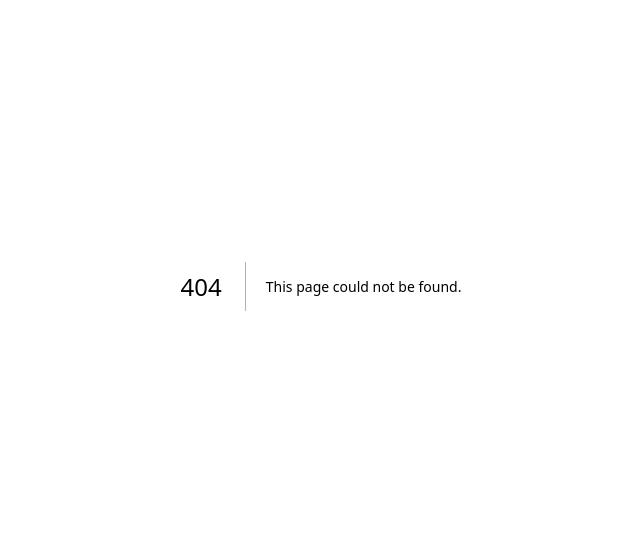
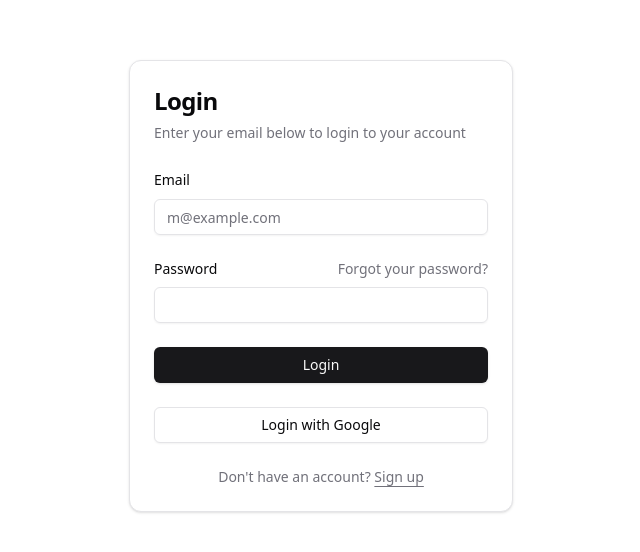
Before and after one commit to OladeleSeyi/cuddly-octo-spork, a Next.js app: page /login in a window 1280 px wide. Before the commit this address had no page. Shown: the part 114-666 px from the top of the page, without its empty margins (319-959 px from the left). Built offline with nearby package versions, Linux system fonts and the light colour scheme; no server answers.

Commit message:
login user

```diff
--- /dev/null
+++ b/app/login/page.tsx
@@ -0,0 +1,18 @@
+import { LoginForm } from "@/components/login-form";
+import { auth } from "@/auth";
+import { redirect } from "next/navigation";
+
+export default async function LoginPage() {
+  const session = await auth();
+  if (session) {
+    redirect("/loans");
+  }
+
+  return (
+    <div className="flex min-h-svh w-full items-center justify-center p-6 md:p-10">
+      <div className="w-full max-w-sm">
+        <LoginForm />{" "}
+      </div>
+    </div>
+  );
+}
--- a/auth.ts
+++ b/auth.ts
@@ -12,30 +12,44 @@ export const authConfig = {
   },
   callbacks: {
     authorized({ auth, request: { nextUrl } }) {
+      try {
+        const publicPaths = ["/", "/about", "/login", "/signup", "/api/public"];
+        const isPublicPage = publicPaths.some((path) =>
+          nextUrl.pathname.startsWith(path)
+        );
+
+        if (isPublicPage) {
+          return true;
+        }
+
         const isLoggedIn = !!auth?.user;
-      const isOnDashboard = nextUrl.pathname.startsWith("/dashboard");
 
-      if (isOnDashboard) {
-        if (isLoggedIn) return true;
-        return false; // Redirect unauthenticated users to login page
-      } else if (isLoggedIn) {
-        return Response.redirect(new URL("/dashboard", nextUrl));
+        if (isLoggedIn) {
+          return true;
+        } else {
+          return Response.redirect(new URL("/login", nextUrl));
         }
-      return true;
+      } catch (error) {
+        console.error("error in authorized callback", error);
+        return false;
+      }
     },
   },
+
+  session: {
+    maxAge: 60 * 60, // 30 minutes
+  },
   providers: [
-    Google({
-      clientId: process.env.GOOGLE_CLIENT_ID,
-      clientSecret: process.env.GOOGLE_CLIENT_SECRET,
-    }),
     Credentials({
       async authorize(credentials) {
+        try {
           const parsedCredentials = z
             .object({ email: z.string().email(), password: z.string().min(6) })
             .safeParse(credentials);
 
-        if (!parsedCredentials.success) return null;
+          if (!parsedCredentials.success) {
+            throw new Error("Invalid credentials");
+          }
 
           const { email, password } = parsedCredentials.data;
 
@@ -43,20 +57,28 @@ export const authConfig = {
             where: { email: email.toLowerCase() },
           });
 
-        if (!user || !user.password) return null;
+          if (!user || !user.password) {
+            throw new Error("Invalid email or password");
+          }
 
           const passwordsMatch = await bcrypt.compare(password, user.password);
 
-        if (!passwordsMatch) return null;
+          if (!passwordsMatch) {
+            throw new Error("Invalid email or password");
+          }
 
           return {
             id: user.id,
             email: user.email,
             name: user.name,
           };
+        } catch (error: any) {
+          console.error("error in auth", error?.message);
+          throw new Error(error?.message || "Authentication failed");
+        }
       },
     }),
   ],
 } satisfies NextAuthConfig;
 
-export const { auth, signIn, signOut } = NextAuth(authConfig);
+export const { handlers, auth, signIn, signOut } = NextAuth(authConfig);
--- /dev/null
+++ b/components/login-form.tsx
@@ -0,0 +1,143 @@
+"use client";
+
+import * as React from "react";
+import { useForm } from "react-hook-form";
+import { zodResolver } from "@hookform/resolvers/zod";
+import * as z from "zod";
+import { signIn } from "next-auth/react";
+import { useRouter } from "next/navigation";
+import { cn } from "@/lib/utils";
+import { Button } from "@/components/ui/button";
+import {
+  Form,
+  FormControl,
+  FormField,
+  FormItem,
+  FormLabel,
+  FormMessage,
+} from "@/components/ui/form";
+import { Input } from "@/components/ui/input";
+import {
+  Card,
+  CardContent,
+  CardDescription,
+  CardHeader,
+  CardTitle,
+} from "@/components/ui/card";
+import { loginSchema } from "@/lib/validation-schema";
+
+export function LoginForm({
+  className,
+  ...props
+}: React.ComponentPropsWithoutRef<"div">) {
+  const router = useRouter();
+  const [error, setError] = React.useState<string | null>(null);
+  const [isPending, setIsPending] = React.useState(false);
+
+  const form = useForm<z.infer<typeof loginSchema>>({
+    resolver: zodResolver(loginSchema),
+    defaultValues: {
+      email: "",
+      password: "",
+    },
+  });
+
+  async function onSubmit(values: z.infer<typeof loginSchema>) {
+    setError(null);
+    setIsPending(true);
+
+    try {
+      const result = await signIn("credentials", {
+        email: values.email,
+        password: values.password,
+        redirect: false,
+      });
+
+      if (result?.error) {
+        setError("Invalid email or password");
+        return;
+      }
+
+      router.refresh();
+      router.push("/loans/user");
+    } catch (error) {
+      setError("Something went wrong. Please try again.");
+    } finally {
+      setIsPending(false);
+    }
+  }
+
+  return (
+    <div className={cn("flex flex-col gap-6", className)} {...props}>
+      <Card>
+        <CardHeader>
+          <CardTitle className="text-2xl">Login</CardTitle>
+          <CardDescription>
+            Enter your email below to login to your account
+          </CardDescription>
+        </CardHeader>
+        <CardContent>
+          <Form {...form}>
+            <form onSubmit={form.handleSubmit(onSubmit)} className="space-y-6">
+              <FormField
+                control={form.control}
+                name="email"
+                render={({ field }) => (
+                  <FormItem>
+                    <FormLabel>Email</FormLabel>
+                    <FormControl>
+                      <Input placeholder="m@example.com" {...field} />
+                    </FormControl>
+                    <FormMessage />
+                  </FormItem>
+                )}
+              />
+              <FormField
+                control={form.control}
+                name="password"
+                render={({ field }) => (
+                  <FormItem>
+                    <div className="flex items-center justify-between">
+                      <FormLabel>Password</FormLabel>
+                      <a
+                        href="#"
+                        className="text-sm text-muted-foreground underline-offset-4 hover:underline"
+                      >
+                        Forgot your password?
+                      </a>
+                    </div>
+                    <FormControl>
+                      <Input type="password" {...field} />
+                    </FormControl>
+                    <FormMessage />
+                  </FormItem>
+                )}
+              />
+              {error && <div className="text-sm text-destructive">{error}</div>}
+              <Button type="submit" className="w-full" disabled={isPending}>
+                {isPending ? "Logging in..." : "Login"}
+              </Button>
+              <Button
+                type="button"
+                variant="outline"
+                className="w-full"
+                onClick={() => signIn("google", { callbackUrl: "/dashboard" })}
+              >
+                Login with Google
+              </Button>
+              <div className="text-center text-sm text-muted-foreground">
+                Don&apos;t have an account?{" "}
+                <a
+                  href="/signup"
+                  className="underline underline-offset-4 hover:underline"
+                >
+                  Sign up
+                </a>
+              </div>
+            </form>
+          </Form>
+        </CardContent>
+      </Card>
+    </div>
+  );
+}
--- a/middleware.ts
+++ b/middleware.ts
@@ -1,8 +1,4 @@
-import NextAuth from "next-auth";
-import { authConfig } from "./auth";
-
-export const { auth: middleware } = NextAuth(authConfig);
-
 export const config = {
   matcher: ["/((?!api|_next/static|_next/image|favicon.ico).*)"],
 };
+export { auth as middleware } from "@/auth";
```
Lines whose indentation alone changed are shown as unchanged.
